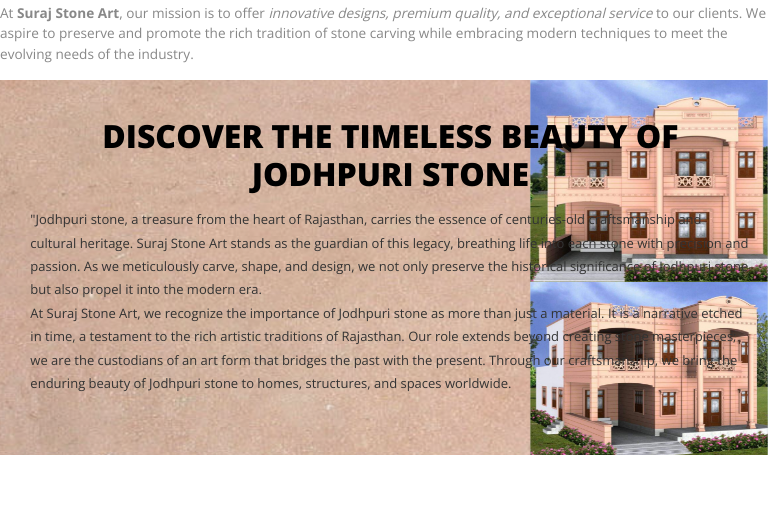
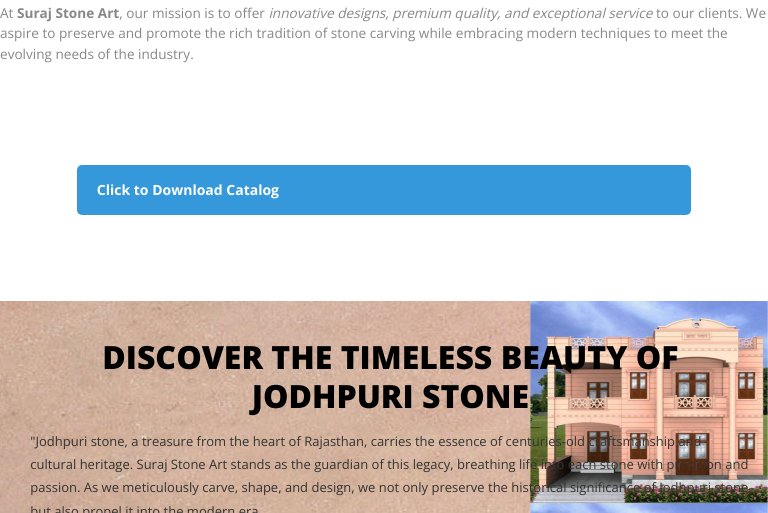
Before and after one commit to mahendra2811/eCommerce_suraj_stone_art, a plain HTML site: page index.html in a window 768 px wide. Shown: the part 1246-1759 px from the top of the page. Drawn offline with nearby package versions, Linux system fonts and the light colour scheme.

Commit message:
third commit

```diff
--- a/css/scroll.css
+++ b/css/scroll.css
@@ -179,3 +179,48 @@
     }
 
     /* photo grid end  */
+
+
+
+    /* for pdf doenlaod start  */
+/* Common styles for both desktop and mobile */
+.custom-download-button {
+  margin: 0 38% 0 40%;
+}
+
+.custom-download-button .download-button {
+  padding: 15px 30px;
+  background-color: #3498db;
+  color: #fff;
+  cursor: pointer;
+  border: none;
+  border-radius: 15px;
+  font-size: 16px;
+  transition: background-color 0.3s;
+}
+
+.custom-download-button .download-button:hover {
+  background-color: #2980b9;
+}
+
+/* Mobile view adjustments */
+@media screen and (max-width: 768px) {
+  .custom-download-button {
+    margin: 5vh 10% 5vh 10%;
+  }
+
+  .custom-download-button .download-button {
+    padding: 15px 20px;
+    font-size: 14px;
+    background-color: #3498db;
+
+    color: #fff;
+    cursor: pointer;
+    border: none;
+    border-radius: 5px;
+    /* font-size: 16px; */
+    transition: background-color 0.3s;
+  }
+}
+
+    /* for pdf doenlaod end */
--- a/index.html
+++ b/index.html
@@ -21,6 +21,9 @@
 
 	<!--- favicon -->
 	<link rel="shortcut icon" href="./images/favicon.png" type="image/svg+xml">
+
+
+	<script src="./js/scroll.js"></script>
 
 
 
@@ -308,6 +311,19 @@
 	</div>
 	</div>
 	</div>
+
+
+	<!-- for pdf downlaod button start  -->
+	<br><br>
+	<div class="custom-download-button">
+		<div class="download-button" onclick="downloadCustomCatalog()"> <b>Click to Download Catalog</b></div>
+	  </div>
+	  <br><br>
+
+	<!-- for pdf downlaod button end -->
+
+
+
 
 
 	<div class="content-bottom">
--- a/js/scroll.js
+++ b/js/scroll.js
@@ -30,3 +30,29 @@ document.addEventListener('DOMContentLoaded', function () {
 });
 
 // photo grid js end
+
+
+// for pdf download start
+function downloadCustomCatalog() {
+    // Replace 'path-to-your-catalog.pdf' with the actual path to your PDF file
+    const pdfPath = '../images/Catelog_suraj_stone_art.pdf';
+
+    // Create an anchor element
+    const link = document.createElement('a');
+
+    // Set the href attribute to the path of the PDF file
+    link.href = pdfPath;
+
+    // Set the download attribute to specify the default filename
+    link.download = 'custom-catalog.pdf';
+
+    // Append the link to the document
+    document.body.appendChild(link);
+
+    // Trigger a click on the link to start the download
+    link.click();
+
+    // Remove the link from the document
+    document.body.removeChild(link);
+}
+// for pdf download end
```
Also changed, not shown: Products.html (+4 -4 lines), gallery.html (+1 -1 lines), 2 other files.
